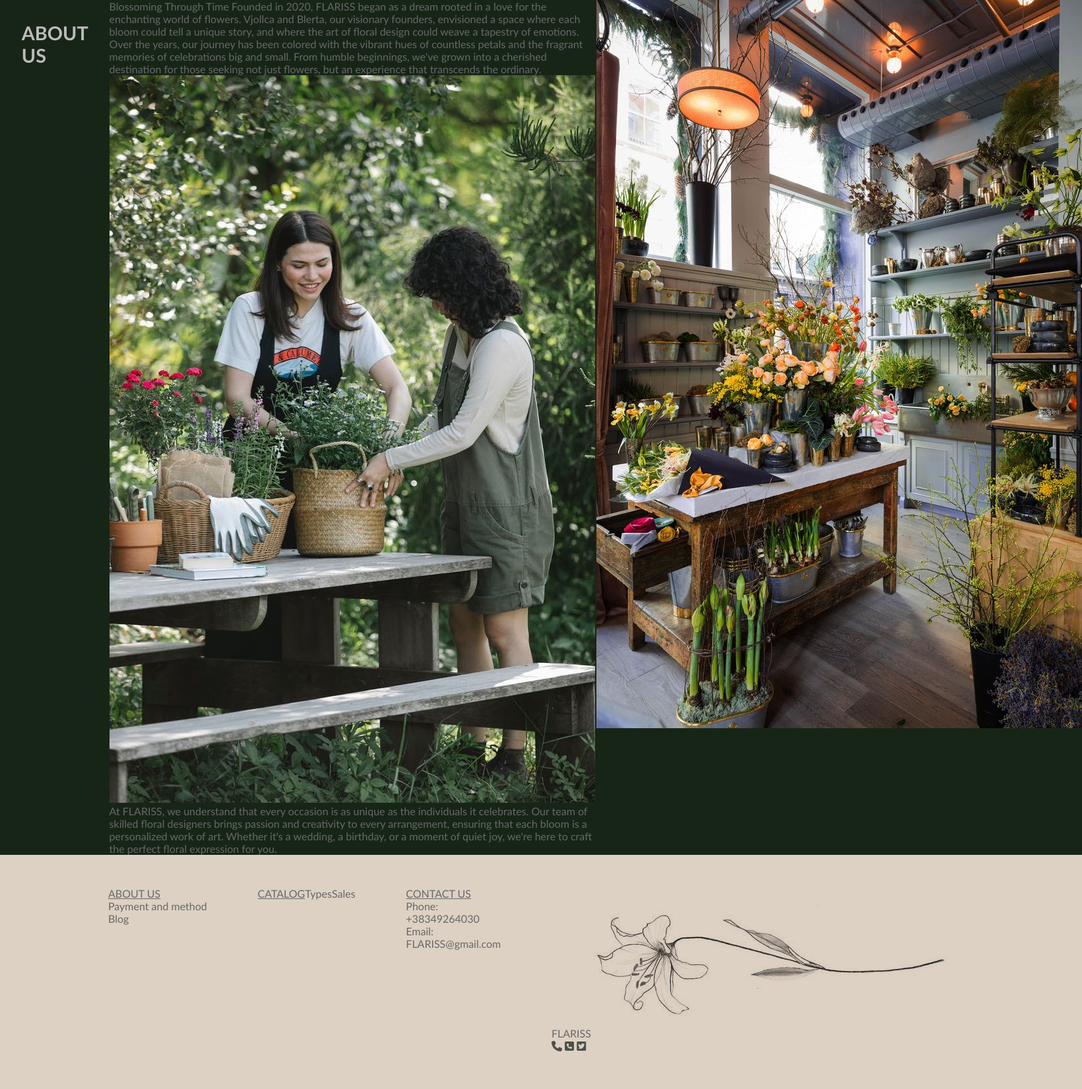
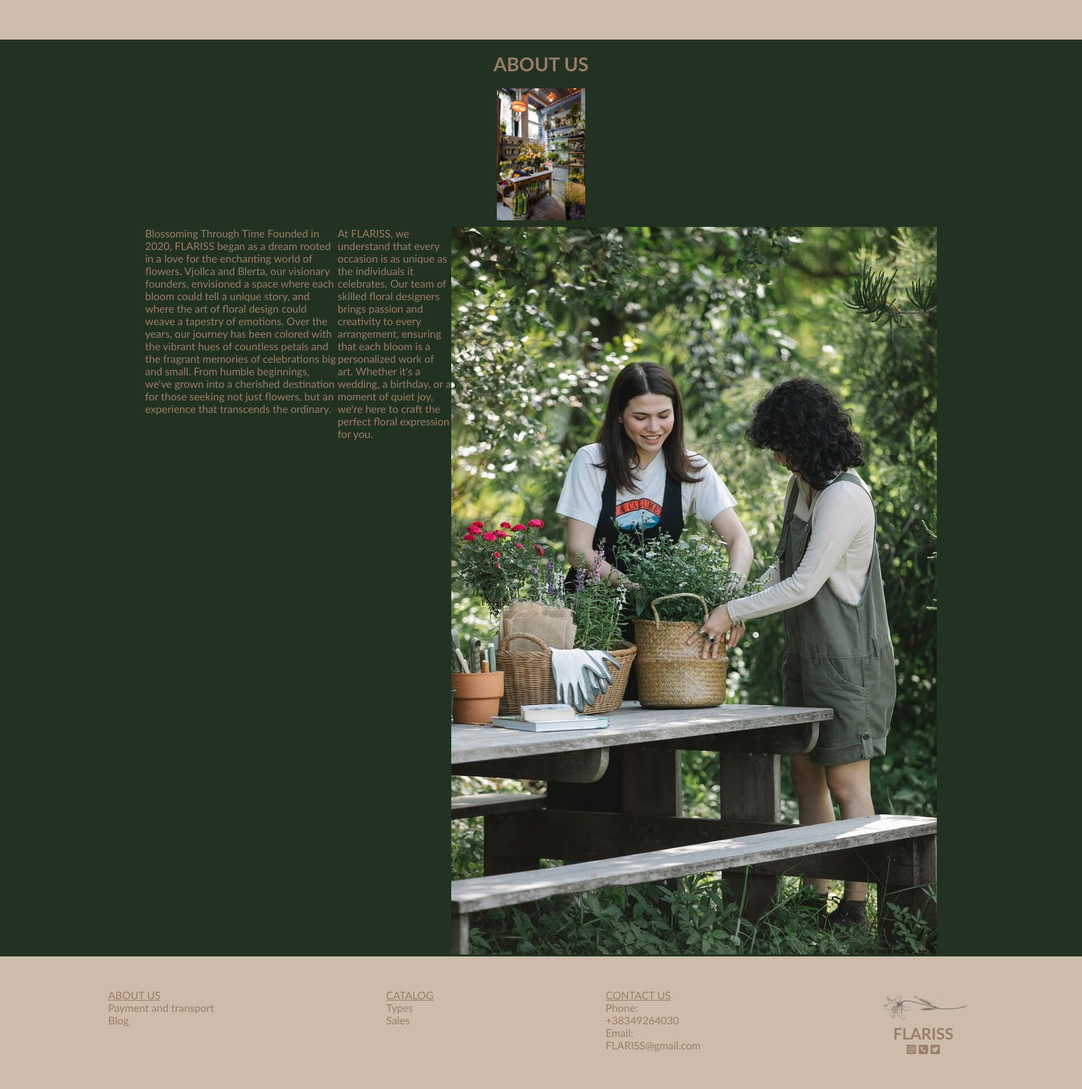
Before and after one commit to BlertaXheladini/Flower-Store, a PHP site: page /about.html in a window 1640 px wide. Shown: the whole page at 66% size. Before the commit the page ends 1594 px from the top, so only its background shows below. Run offline with PHP 8.4, Linux system fonts and the light colour scheme.

Commit message:
edited about us

```diff
--- a/about.css
+++ b/about.css
@@ -1,47 +1,73 @@
 :root {
-    --green: #172517;
-    --grey: #686868;
+    --green: #223222;
+    --brown: #987d67;
+    --beige: #cdbcac;
 }
-
 
 * {
     padding: 0;
     margin: 0;
     font-family: 'Trebuchet MS', 'Lucida Sans Unicode', 'Lucida Grande', 'Lucida Sans', Arial, sans-serif;
-
 }
 
+
+body {
+    background-color: var(--beige);
+}
 
 
 
 main {
     background-color: var(--green);
-    color: var(--grey);
+    color: var(--brown);
     display: flex;
-    justify-content: space-between;
-
+    flex-direction: column;
+    align-items: center;
+    max-width: 100%;
+    margin-top: 60px
 }
-
-.au1 {
-    order: 2;
-}
-
-.au2 {
-    width: 100px;
-    height: 100px;
-    margin-bottom: 10px;
-    order: 2;
-  }
-
-
 
 h3 {
     display: flex;
     justify-content: center;
-    margin: 2%;
-    color: #bdbbbb;
+    align-items: center;
+    margin: 20px 0;
+    color: var(--brown);
     font-size: 180%;
+}
 
+.main {
+    display: flex;
+    flex-wrap: nowrap;
+    justify-content: space-around;
+    max-width: 1200px;
+    margin: 0 auto;
+}
+
+
+.au1 img {
+    max-width: 100%;
+    height: 200px;
+    margin-bottom: 10px;
+    display: flex;
+    justify-content: flex-start;
+}
+
+.au4 img {
+    max-width: 100%;
+    height: 200px;
+    margin-bottom: 10px;
+}
+
+.au2{
+    text-align: justify;
+    order: 1;
+}
+
+
+.au3 {
+    text-align: justify;
+    order: 2;
 }
 
 
@@ -50,67 +76,57 @@ h3 {
 
 
 
-
-
-
-
-
-
-
-
-
-
-
-
-
-
-
-
 footer {
-    background-color: rgb(221, 209, 195);
+    background-color: var(--beige);
     margin: 0;
-    padding-top: 3%;
-    padding-left: 10%;
-    padding-right: 10%;
-    padding-bottom: 3%;
+    padding: 3% 10%;
     display: flex;
     justify-content: space-between;
-    flex-direction: row;
     align-items: start;
     font-size: 100%;
-    color: var(--grey);
+    color: var(--brown);
+}
 
+footer a {
+    color: var(--brown);
+    text-transform: uppercase;
 }
 
 
-footer a {
-    color: var(--grey);
-    text-transform: uppercase;
-
-}
 
 
 .leftfooter {
     display: flex;
     justify-content: flex-start;
+    flex-direction: column;
+    align-items: flex-start;
 }
 
 .mainfooter {
     display: flex;
     justify-content: center;
+    align-items: flex-start;
+}
+
+.rightfooter {
+    display: flex;
+    justify-content: flex-end;
+    align-items: center;
+    flex-direction: column;
+}
+
+.logopic img {
+    mix-blend-mode: multiply;
+    height: 50px;
 }
 
 
+.rightfooter .faicons {
+    display: flex;
+    flex-direction: row;
+    row-gap: 30px;
+    justify-content: space-between;
+    margin-top: 2px;
 
 
-
-
-
-
-
-
-
-.logopic {
-    mix-blend-mode: multiply;
-    ;
 }
--- a/about.html
+++ b/about.html
@@ -101,16 +101,16 @@
 
         <div class="leftfooter">
             <div> <a href="about.html">About Us</a>
-                <p>Payment and method</p>
+                <p>Payment and transport</p>
                 <P>Blog</P>
             </div>
         </div>
 
         <div class="mainfooter">
-                <div> <a href="products.html">Catalog</a></div>
+            <div> <a href="products.html">Catalog</a>
                 <p>Types</p>
                 <p>Sales</p>
-
+            </div>
         </div>
 
 
@@ -126,12 +126,15 @@
             <div class="logopic">
                 <img src="pictures/logo.jpeg" alt="logo">
             </div>
-                FLARISS
-                <br>
-                <i class="fa-solid fa-phone" style="color: #4c5049 ;"></i>
-                <i class="fa-sharp fa-solid fa-square-phone" style="color: #4c5049;"></i>
-                <i class="fa-brands fa-square-twitter" style="color: #4c5049;"></i>
-
+            <h2>FLARISS</h2>
+            <div class="faicons">
+                <i class="fa-brands fa-square-instagram" style="color: #987d67;"> </i>
+                <a href="https://www.instagram.com/flomeflowershop/?hl=en" target="_blank"></a>
+                &nbsp;
+                <i class="fa-sharp fa-solid fa-square-phone" style="color:#987d67;"></i>
+                &nbsp;
+                <i class="fa-brands fa-square-twitter" style="color:#987d67;"></i>
+            </div>
         </div>
     </footer>
 </body>
```
Lines whose indentation alone changed are shown as unchanged.
